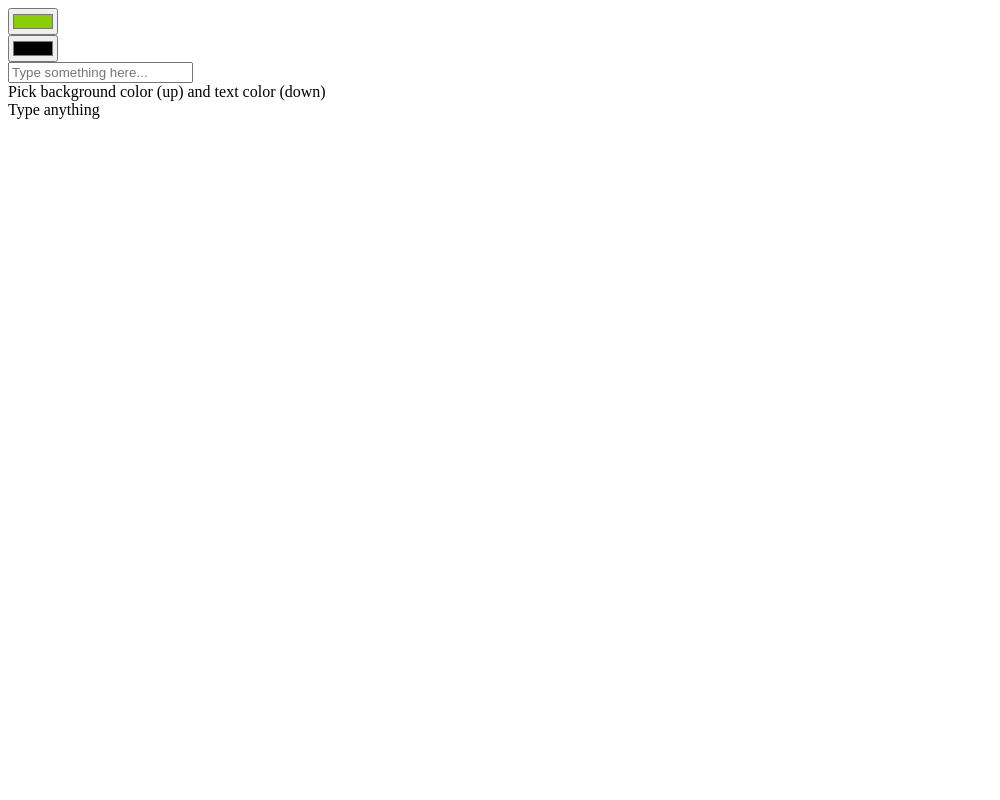
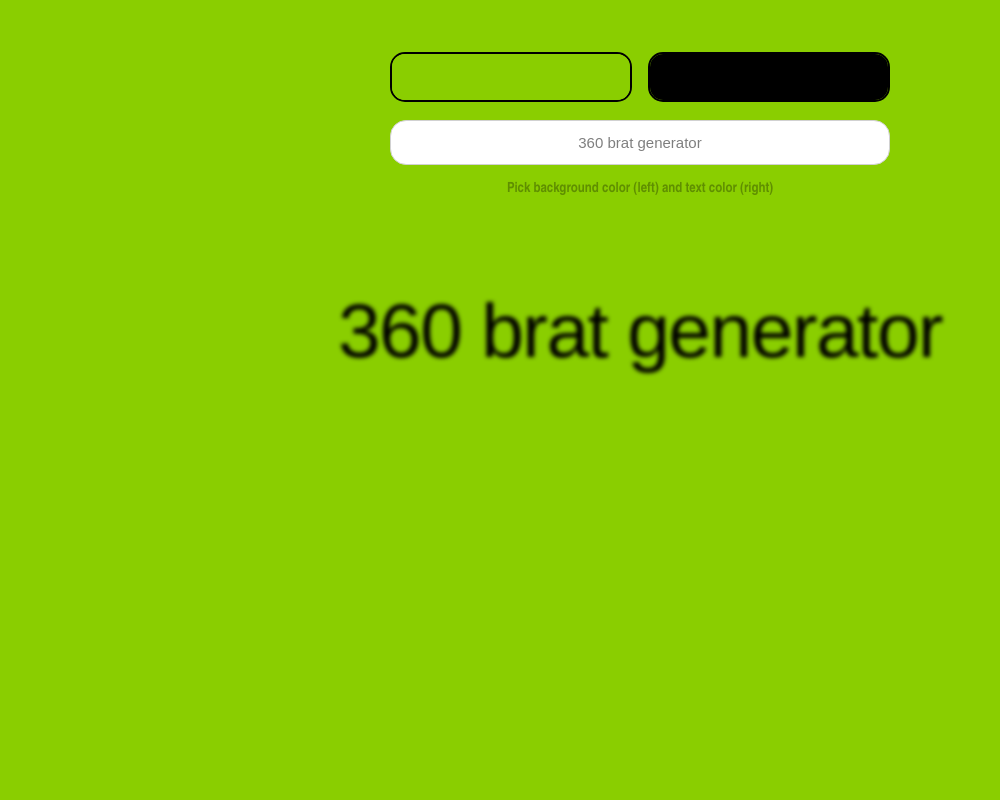
Before and after one commit to romanjosephgallardo/360-brat-generator, a Flask app: page / in a window 1280 px wide. Shown: the whole page, without its empty margins (0-1000 px from the left). Run offline with Flask 3, Linux system fonts and the light colour scheme; some libraries are stand-ins or nearby versions.

Commit message:
Add CSS styles and link to index.html for layout and design enhancements.

```diff
--- a/custom_brat_generator/app/static/css/styles.css
+++ b/custom_brat_generator/app/static/css/styles.css
@@ -0,0 +1,143 @@
+@font-face {
+    font-family: 'Arial Narrow';
+    src: url('https://cdnjs.cloudflare.com/ajax/libs/webfont/1.6.28/webfontloader.js');
+    font-style: normal;
+    font-weight: normal;
+}
+
+* {
+    margin: 0;
+    padding: 0;
+    box-sizing: border-box;
+    font-family: 'Arial Narrow', Arial, sans-serif;
+}
+
+/* For the body */
+body {
+    min-height: 100vh;
+    display: flex;
+    flex-direction: column;
+    align-items: center;
+    padding: 20px;
+    transition: background-color 0.3s ease;
+    background: #8ACE00
+}
+
+/* For the main container */
+.main-container {
+    width: 100%;
+    max-width: 800px;
+    display: flex;
+    flex-direction: column;
+    gap: 100px;
+    padding: 2rem;
+}
+
+/* For the div controls */
+.controls {
+    display: flex;
+    flex-direction: column;
+    gap: 1rem;
+    width: 100%;
+    max-width: 500px;
+    margin: 0 auto;
+}
+
+/* For the input fields */
+/* For the text input */
+.text-input-group {
+    flex: 1;
+}
+
+input[type="text"] {
+    width: 100%;
+
+    /*Padding*/
+    padding-top: 5px;
+    padding-bottom: 5px;
+    padding-left: 5px;
+    padding-right: 5px;
+
+    font-size: 15px;
+    border: 1px solid #d1d1d1;
+    border-radius: 16px;
+    background: #ffffff;
+    color: inherit;
+    font-family: 'Arial Narrow', Arial, sans-serif;
+    outline: none;
+    text-align: center;
+    height: 45px;
+}
+
+
+input[type="text"]::placeholder {
+    color: inherit;
+    opacity: 0.5;
+    text-align: center;
+}
+
+/* For the color input */
+.color-controls {
+    display: flex;
+    gap: 1rem;
+}
+
+.color-input-group {
+    flex: 1;
+}
+
+input[type="color"] {
+    width: 100%;
+    height: 50px;
+    border: 2px solid #000;
+    border-radius: 15px;
+    background: transparent;
+}
+
+input[type="color"]::-webkit-color-swatch-wrapper {
+    padding: 0;
+    border-radius: 10px;
+}
+
+input[type="color"]::-webkit-color-swatch {
+    border: none;
+    border-radius: 10px;
+}
+
+/* For the instructions */
+.instructions {
+    text-align: center;
+    opacity: 0.3;
+    font-size: 14px;
+    margin-top: 0;
+    font-weight: bold;
+}
+
+/* For the preview text */
+
+.preview-text {
+    font-size: 6vw;
+    font-weight: 400;
+    font-family: 'Arial Narrow', Arial, sans-serif;
+    text-align: center;
+    line-height: 1.2;
+    letter-spacing: -0.02em;
+    word-break: break-word;
+    transition: color 0.3s ease;
+    min-height: 200px;
+    display: flex;
+    align-items: center;
+    justify-content: center;
+    filter: blur(2px);
+    -webkit-filter: blur(2px);
+}
+
+@media (max-width: 768px) {
+    .container {
+        padding: 1rem;
+    }
+
+    .preview-text {
+        font-size: 10vw;
+    }
+}
--- a/custom_brat_generator/app/templates/index.html
+++ b/custom_brat_generator/app/templates/index.html
@@ -3,6 +3,10 @@
 <head>
     <meta charset="UTF-8">
     <meta name="viewport" content="width=device-width, initial-scale=1.0">
+
+    <!-- Link to CSS -->
+    <link rel="stylesheet" href="{{ url_for('static', filename='css/styles.css') }}">
+
     <title>BRAT Generator</title>
 </head>
 <body>
@@ -22,17 +26,21 @@
                 </div>
 
                 <!-- Text Input -->
-                <input type="text" id="text-input" placeholder="Type something here..." maxlength="100">
+                <div class="text-input-group">
+                    <input type="text" id="text-input" placeholder="360 brat generator" maxlength="100">
+                </div>
 
                 <!-- Instructions -->
                 <div class="instructions">
-                    Pick background color (up) and text color (down)
+                    Pick background color (left) and text color (right)
                 </div>
             </div>
+        </div>
 
+        <div class="preview-container">
             <!-- Preview Section -->
             <div class="preview-text" id="preview">
-                Type anything
+                360 brat generator
             </div>
         </div>
     </main>
```
